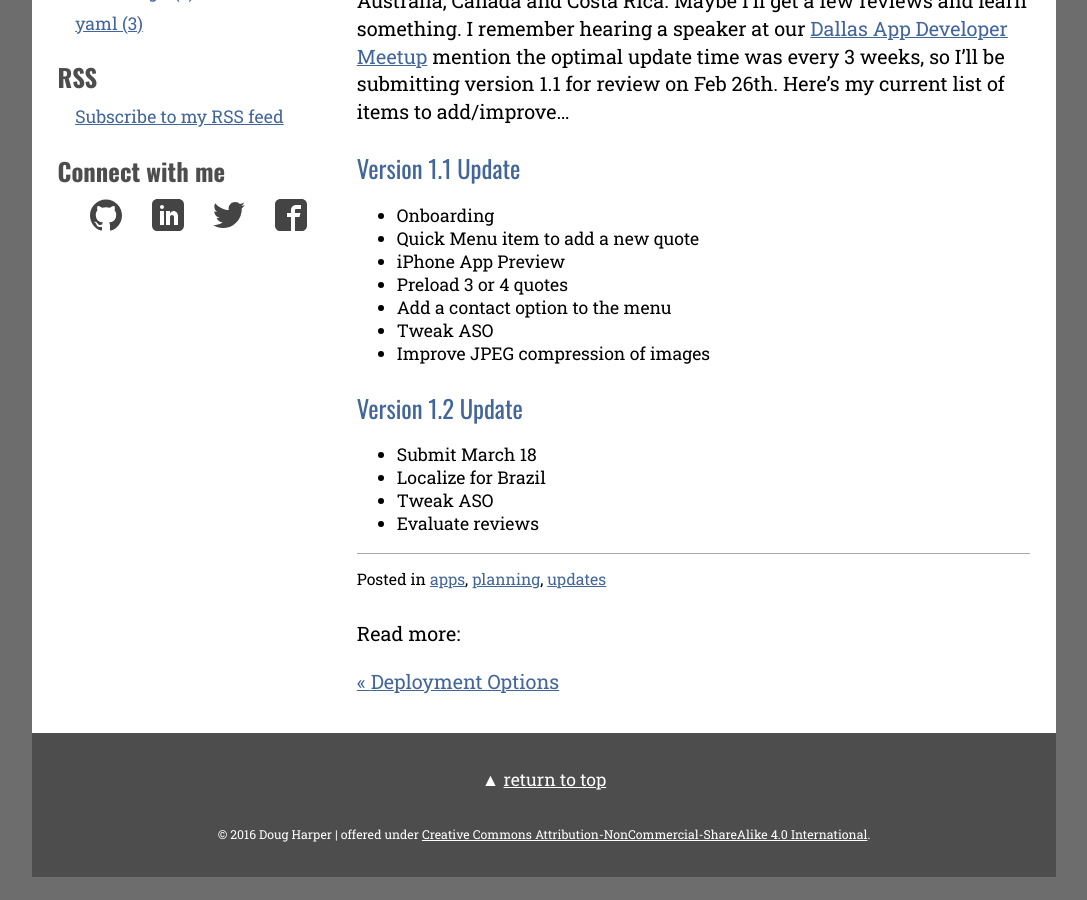
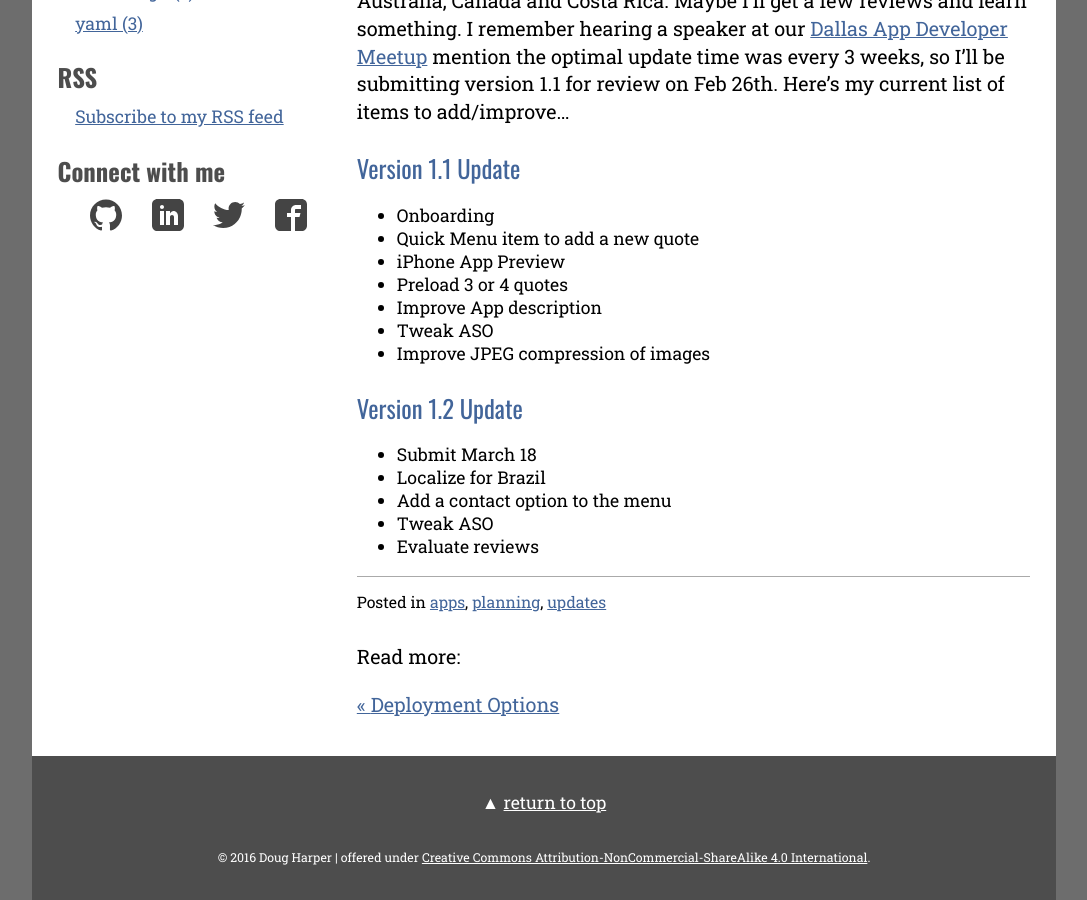
Before and after one commit to endodoug/endodoug.github.io, a Jekyll site: the page built from _posts/2016-02-13-mma-quotes-approved.md, in a window 1280 px wide and 900 px high, scrolled down 801 px. Shown: the whole window, without its empty margins (96-1183 px from the left). Built offline with Jekyll 4.4.1, drawn with Linux system fonts in a browser that asks for light colours; comment, search, counter and statistics services are not loaded; before the commit the page ends 1678 px from its top, so only the background shows below that.

Commit message:
Update 2016-02-13-mma-quotes-approved.md
Altered the update list items

```diff
--- a/_posts/2016-02-13-mma-quotes-approved.md
+++ b/_posts/2016-02-13-mma-quotes-approved.md
@@ -28,7 +28,7 @@ I got to a `Minimum Viable Product` stage and it’s been released in Australia,
 * Quick Menu item to add a new quote
 * iPhone App Preview
 * Preload 3 or 4 quotes
-* Add a contact option to the menu
+* Improve App description
 * Tweak ASO
 * Improve JPEG compression of images
 
```
Also changed, not shown: other parts of _posts/2016-02-13-mma-quotes-approved.md (+1 -0 lines).
